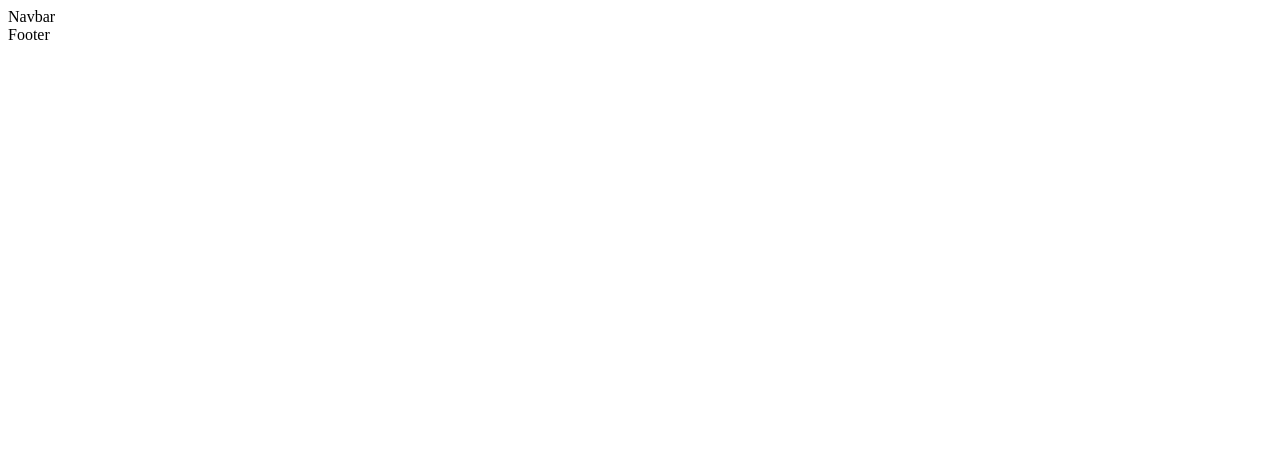
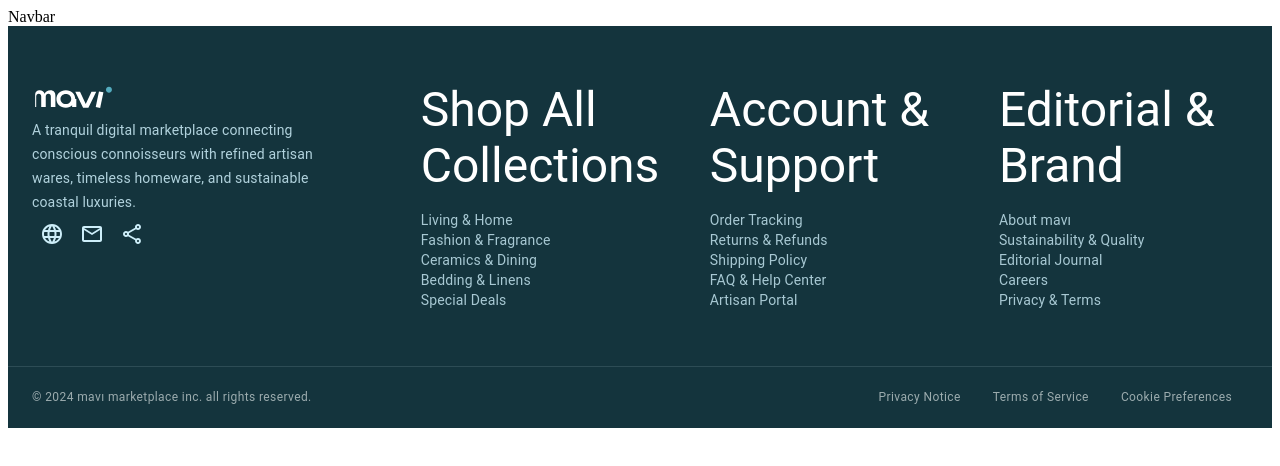
Before and after one commit to ayabustami/mavi_eCommerce, a React (Vite) app: page / in a window 1280 px wide. Shown: the top 466 px of the page. Built offline with nearby package versions, Linux system fonts and the light colour scheme; no server answers.

Commit message:
implement footers components without whole css **

```diff
--- a/src/components/footer/Footer.jsx
+++ b/src/components/footer/Footer.jsx
@@ -3,7 +3,7 @@ import React from 'react'
 export default function Footer() {
   return (
     <div>
-      Footer
+
     </div>
   )
 }
--- /dev/null
+++ b/src/components/footer/authFooter/AuthFooter.jsx
@@ -0,0 +1,24 @@
+import { Box, Link, Typography } from '@mui/material'
+import Logo from '../../logo/Logo'
+const LINKS = ['Privacy Policy', 'Terms of Service', 'Help Center']
+
+export default function AuthFooter() {
+    return <>
+        <Box component="footer" sx={{ bgcolor: 'background.paper', borderTop: '1px solid' ,borderColor: 'divider', px: { xs: 2, md: 4 }, py: 2.5, display: 'flex', flexWrap: 'wrap', alignItems: 'center', justifyContent: 'space-between', gap: 1.5,}}>
+            <Box direction="row" spacing={1} alignItems="center" sx={{ display: 'flex', flexWrap: 'wrap', alignItems: 'center', gap: 1 }}>
+                <Logo size={10}  />
+                <Typography variant="caption" color="text.secondary">
+                © 2024 mavı marketplace inc. all rights reserved.
+                </Typography>
+            </Box>
+
+            <Box direction="row" spacing={3} sx={{ display: 'flex', flexWrap: 'wrap', alignItems: 'center', gap: 2 }}>
+                {LINKS.map((label) => (
+                <Link key={label} href="#" variant="caption" underline="hover" sx={{ color: 'text.secondary', fontWeight: 400 }}>
+                    {label}
+                </Link>
+                ))}
+            </Box>
+    </Box>
+</>
+}
--- /dev/null
+++ b/src/components/footer/mainFooter/MainFooter.jsx
@@ -0,0 +1,107 @@
+import { Box, Container, IconButton, Link, Typography } from '@mui/material'
+import LanguageIcon from '@mui/icons-material/Language'
+import MailOutlinedIcon from '@mui/icons-material/MailOutlined'
+import ShareOutlinedIcon from '@mui/icons-material/ShareOutlined'
+import Logo from '../../logo/WhiteLogo'
+const BG = '#14343D'
+const TEXT = '#CDEEF9'
+const ref = '#BDC9CA'
+
+const COLUMNS = [
+    {
+        title: 'Shop All Collections',
+        links: ['Living & Home', 'Fashion & Fragrance', 'Ceramics & Dining', 'Bedding & Linens', 'Special Deals'],
+    },
+    {
+        title: 'Account & Support',
+        links: ['Order Tracking', 'Returns & Refunds', 'Shipping Policy', 'FAQ & Help Center', 'Artisan Portal'],
+    },
+    {
+        title: 'Editorial & Brand',
+        links: ['About mavı', 'Sustainability & Quality', 'Editorial Journal', 'Careers', 'Privacy & Terms'],
+    },
+]
+
+const BOTTOM_LINKS = ['Privacy Notice', 'Terms of Service', 'Cookie Preferences']
+
+const SOCIALS = [
+    { label: 'Website', icon: <LanguageIcon /> },
+    { label: 'Email', icon: <MailOutlinedIcon /> },
+    { label: 'Share', icon: <ShareOutlinedIcon /> },
+]
+
+
+export default function MainFooter() {
+    return (
+        <Box component="footer" sx={{ bgcolor: BG, color: TEXT, mt: 'auto' }}>
+        <Container maxWidth="xl">
+            <Box
+            sx={{
+                display: 'grid',
+                gap: { xs: 4, md: 5 },
+                py: { xs: 5, md: 7 },
+                gridTemplateColumns: { xs: '1fr', sm: '1fr 1fr', md: '1.4fr 1fr 1fr 1fr' },
+            }}
+            >
+
+            <Box spacing={3} alignItems="flex-start" sx={{ maxWidth: 320 }}>
+                <Logo color="#fff" />
+                <Typography variant="body2" sx={{ opacity: 0.85, lineHeight: '24px' }}>
+                A tranquil digital marketplace connecting conscious connoisseurs with refined artisan wares,
+                timeless homeware, and sustainable coastal luxuries.
+                </Typography>
+                <Box direction="row" spacing={1}>
+                {SOCIALS.map(({ label, icon }) => (
+                    <IconButton key={label} aria-label={label} sx={{ color: TEXT }}>
+                    {icon}
+                    </IconButton>
+                ))}
+                </Box>
+            </Box>
+
+            {COLUMNS.map(({ title, links }) => (
+                <Box key={title}>
+                <Typography variant="h3" component="h2" sx={{ color: '#fff', mb: 2 }}>
+                    {title}
+                </Typography>
+                <Box spacing={1.5} component="ul" sx={{ listStyle: 'none', m: 0, p: 0 }}>
+                    {links.map((label) => (
+                    <li key={label}>
+                        <Link href="#" variant="body2" underline="none" sx={{ color: TEXT, opacity: 0.8, '&:hover': { opacity: 1, textDecoration: 'underline' } , fontWeight: 400 }}>
+                        {label}
+                        </Link>
+                    </li>
+                    ))}
+                </Box>
+                </Box>
+            ))}
+            </Box>
+        </Container>
+
+        <Box sx={{ borderTop: '1px solid rgba(218, 245, 255, 0.12)' }}>
+            <Container
+            maxWidth="xl"
+            sx={{
+                display: 'flex',
+                flexWrap: 'wrap',
+                alignItems: 'center',
+                justifyContent: 'space-between',
+                gap: 1.5,
+                py: 2.5,
+            }}
+            >
+            <Typography variant="caption" sx={{ opacity: 0.8,  color: ref}}>
+                © 2024 mavı marketplace inc. all rights reserved.
+            </Typography>
+            <Box direction="row" spacing={3}>
+                {BOTTOM_LINKS.map((label) => (
+                <Link key={label} href="#" variant="caption" underline="none" sx={{ color: ref, opacity: 0.8, '&:hover': { opacity: 1, textDecoration: 'underline' } , fontWeight: 400 ,p: 2}}>
+                    {label}
+                </Link>
+                ))}
+            </Box>
+            </Container>
+        </Box>
+        </Box>
+    )
+    }
--- /dev/null
+++ b/src/components/logo/Logo.jsx
@@ -0,0 +1,10 @@
+import logoUrl from '../../assets/logo/logo.svg'
+import { Link } from 'react-router'
+
+export default function Logo({ height = 32 }) {
+  return <>
+    <Link to="/" aria-label="mavı home">
+      <img src={logoUrl} alt="mavı" height={height} />
+    </Link>
+  </>
+}
--- /dev/null
+++ b/src/components/logo/WhiteLogo.jsx
@@ -0,0 +1,10 @@
+import logoUrl from '../../assets/logo/whitelogo.svg'
+import { Link } from 'react-router'
+
+export default function WhiteLogo({ height = 32 }) {
+  return <>
+    <Link to="/" aria-label="mavı home">
+      <img src={logoUrl} alt="mavı" height={height} />
+    </Link>
+  </>
+}
--- a/src/layouts/authLayout/AuthLayout.jsx
+++ b/src/layouts/authLayout/AuthLayout.jsx
@@ -1,9 +1,11 @@
 import React from 'react'
 import { Outlet } from 'react-router'
+import AuthFooter from '../../components/footer/authFooter/AuthFooter'
 
 
 export default function AuthLayout() {
   return <>
   <Outlet />
+  <AuthFooter />
   </>
 }
--- a/src/layouts/mainLayout/MainLayout.jsx
+++ b/src/layouts/mainLayout/MainLayout.jsx
@@ -1,6 +1,6 @@
 import React from 'react'
 import Navbar from '../../components/navbar/Navbar'
-import Footer from '../../components/footer/Footer'
+import MainFooter from '../../components/footer/mainFooter/MainFooter'
 import { Outlet } from 'react-router'
 
 
@@ -10,7 +10,7 @@ export default function MainLayout() {
 
   <Outlet />
 
-  <Footer />
+  <MainFooter />
 
   </>
 
```
Also changed, not shown: src/assets/logo/logo.svg (added), src/assets/logo/whiteLogo.svg (added).
